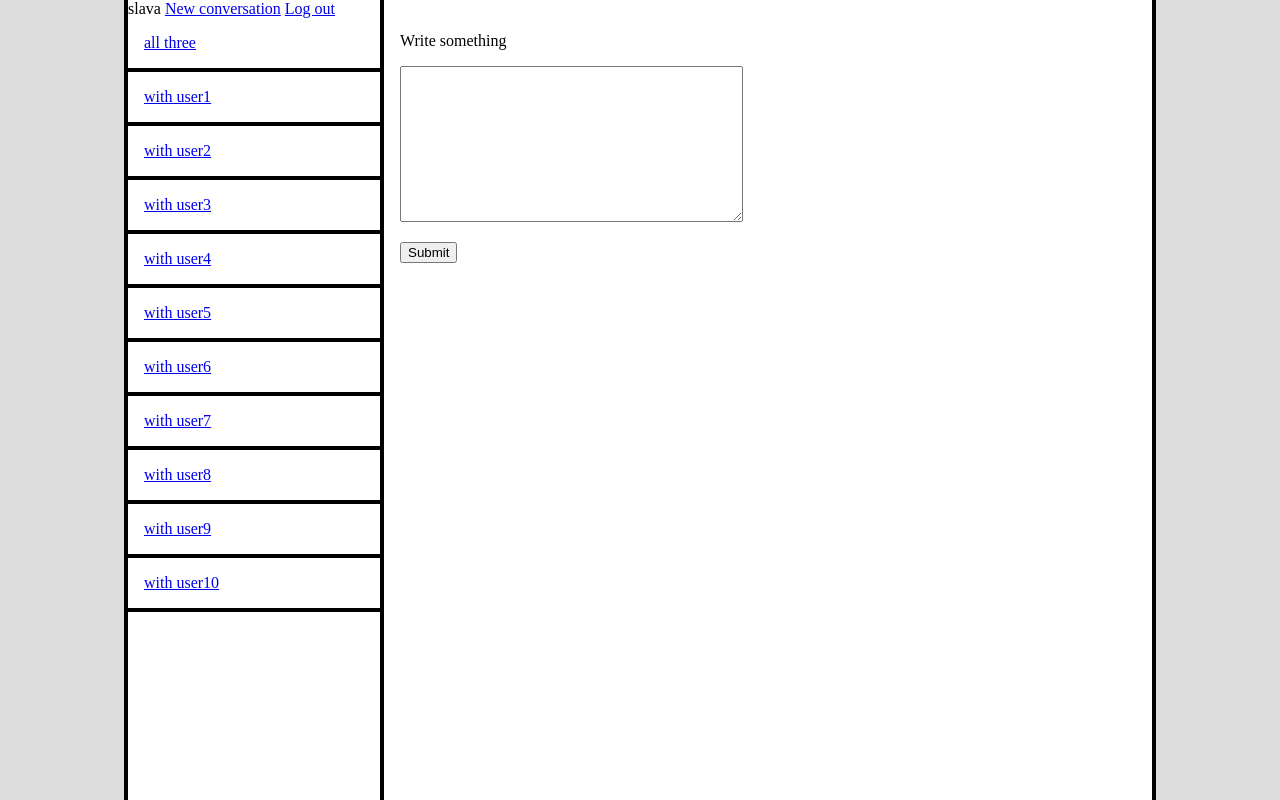
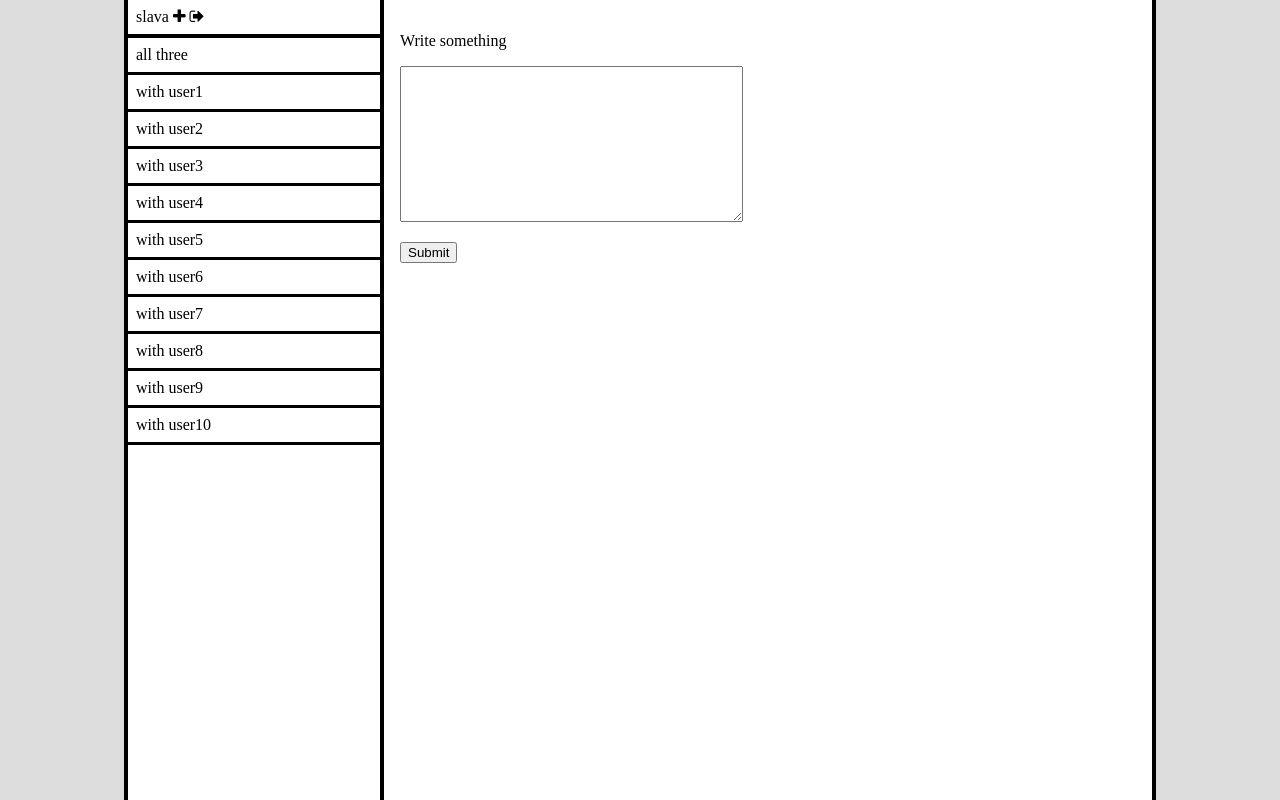
Before and after one commit to slava-sh/messenger, a Django app: a page that uses django/chat/templates/chat/base.html in a window 1280 px wide. Run offline with Django 3.2, Linux system fonts and the light colour scheme; a user stored in the database is signed in; data comes from the database, SQL or seed files in the repository; data that the repository does not hold is empty; some libraries are stand-ins or nearby versions.

Commit message:
Add styles

```diff
--- a/django/chat/templates/chat/base.html
+++ b/django/chat/templates/chat/base.html
@@ -4,6 +4,7 @@
 <head>
   <meta charset="utf-8">
   <title>{{ title }}</title>
+  <link rel="stylesheet" href="//maxcdn.bootstrapcdn.com/font-awesome/4.3.0/css/font-awesome.min.css">
   <style>
     html, body {
       margin: 0;
@@ -26,11 +27,6 @@
       flex-flow: column nowrap;
     }
 
-    .header {
-      border-bottom: 4px solid #000;
-      padding: 0.5em;
-    }
-
     .content {
       height: 100%;
       background-color: #fff;
@@ -42,7 +38,6 @@
       order: 1;
       box-sizing: border-box;
       width: 20vw;
-      height: 100%;
       border-right: 4px solid #000;
       display: flex;
       flex-flow: column nowrap;
@@ -55,13 +50,54 @@
       padding: 1em;
     }
 
+    .header {
+      flex-shrink: 0;
+      padding: 0.5em;
+      border-bottom: 4px solid #000;
+    }
+
     .conversation-container {
       overflow-y: scroll;
     }
 
-    .conversation {
-      padding: 1em;
-      border-bottom: 4px solid #000;
+    .conversation a {
+      display: block;
+      padding: 0.5em;
+      border-bottom: 3px solid #000;
+    }
+
+    .conversation a, .header a {
+      text-decoration: none;
+      color: #000;
+      position: relative;
+    }
+
+    .conversation a:before {
+      content: "";
+      display: block;
+      position: absolute;
+      top: 0;
+      height: 100%;
+      width: 2px;
+      left: -2px;
+      background-color: #000;
+      transition: left 0.1s;
+    }
+
+    .conversation a:after {
+      transition: left 0.1s;
+      content: "";
+      display: block;
+      position: absolute;
+      top: 0;
+      height: 100%;
+      width: 4px;
+      left: -4px;
+      background-color: #000;
+    }
+
+    .conversation a:hover:before, .conversation a:active:before {
+      left: 0;
     }
   </style>
 </head>
--- a/django/chat/templates/chat/navigation.html
+++ b/django/chat/templates/chat/navigation.html
@@ -1,7 +1,7 @@
-<div>
+<div class="header">
   {{ user }}
-  <a href="{% url 'chat:create_conversation' %}">New conversation</a>
-  <a href="{% url 'auth_logout' %}">Log out</a>
+  <a href="{% url 'chat:create_conversation' %}"><i class="fa fa-plus"></i></a>
+  <a href="{% url 'auth_logout' %}"><i class="fa fa-sign-out"></i></a>
 </div>
 <div class="conversation-container">
   {% for conversation in conversations %}
```
